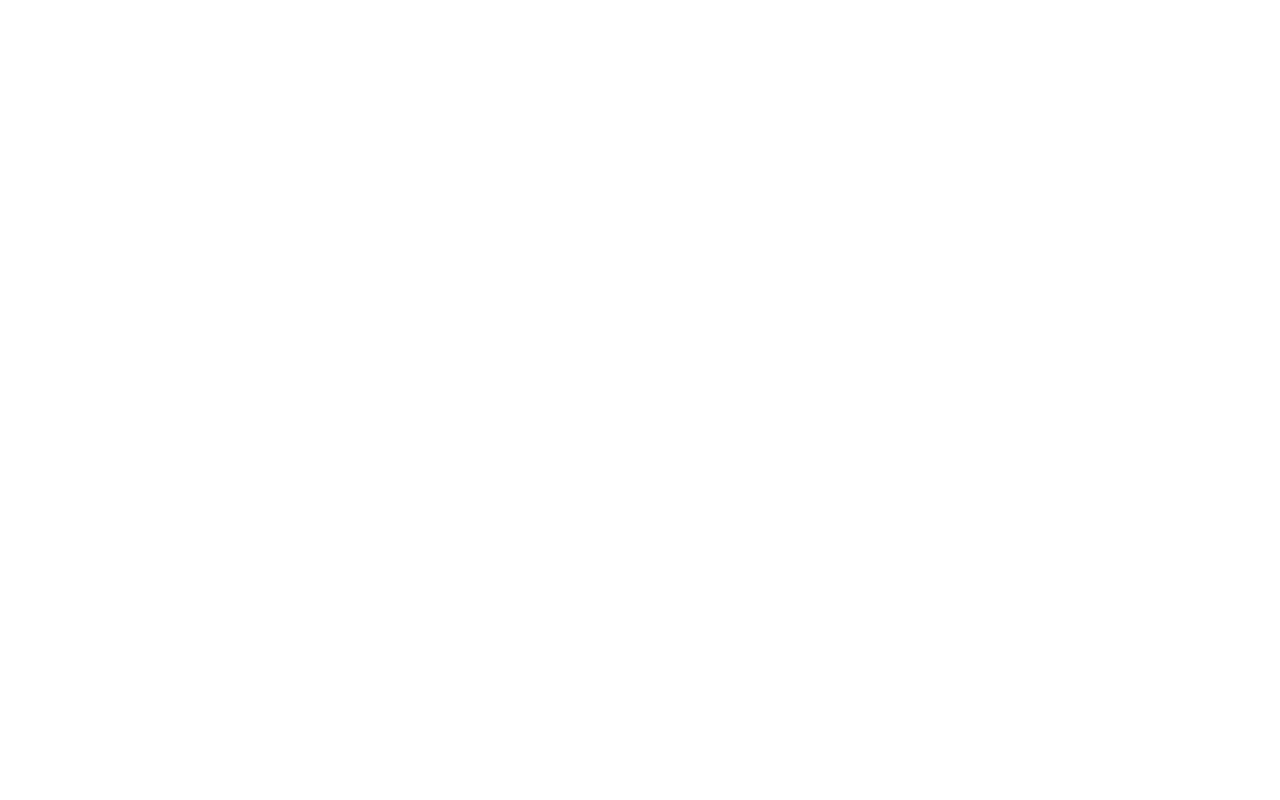
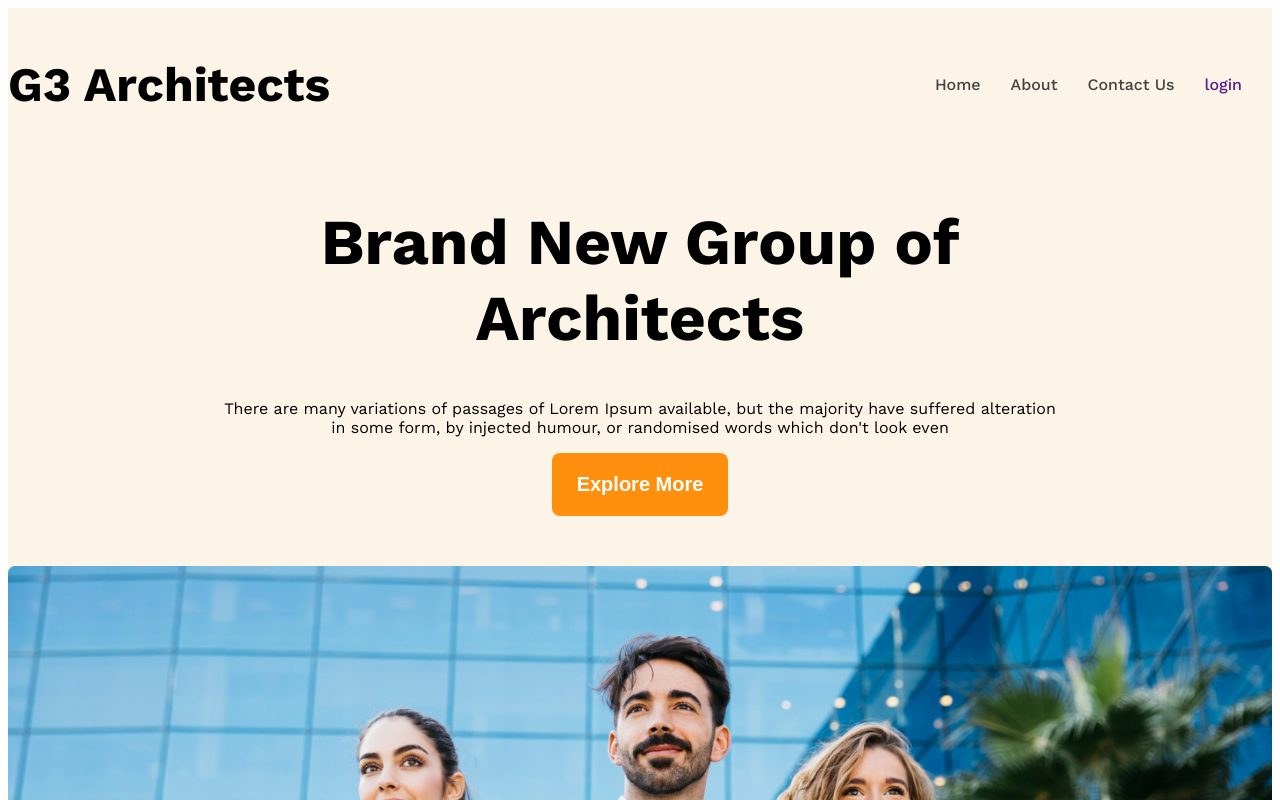
Before and after one commit to protivaghosh/g3-architects-website, a plain HTML site: page index.html in a window 1280 px wide. Shown: the top 800 px of the page. Drawn offline with nearby package versions, Linux system fonts and the light colour scheme; files that its build step writes are made by us from their sources.

Commit message:
fixed all file

```diff
--- a/index.html
+++ b/index.html
@@ -4,10 +4,29 @@
     <meta charset="UTF-8">
     <meta name="viewport" content="width=device-width, initial-scale=1.0">
     <title>G3 Architects</title>
-    <link rel="stylesheet" href=".style/style.css">
+    <link rel="stylesheet" href="style/style.css">
 </head>
-<body>
-    <header></header>
+<body class="work-sans-font">
+    <header class="bg-light">
+        <nav class="navbar display-flex">
+            <h3 class="brand">G3 Architects</h3>
+            <ul class="nav-links display-flex">
+                <li class="nav-item"><a href="" class="nav-link text-gray">Home</a></li>
+                <li class="nav-item"><a href="" class="nav-link text-gray">About</a></li>
+                <li class="nav-item"><a href="" class="nav-link text-gray">Contact Us</a></li>
+                <li class="nav-item"><a href="" class="nav-link">login</a></li>
+            </ul>
+        </nav>
+        <div class="banner">
+            <div class="banner-content">
+                <h1 class="banner-title">Brand New Group of Architects </h1>
+                <p class="banner-discription">There are many variations of passages of Lorem Ipsum available, but the majority have suffered alteration in some form, by injected humour, or randomised words which don't look even</p>
+                <button class="btn-primary">Explore More</button>
+            </div>
+
+         <img class="banner-image" src="./images/banner.png">
+        </div>
+    </header>
     <main></main>
     <footer></footer>
 </body>
--- a/style/style.css
+++ b/style/style.css
@@ -0,0 +1,75 @@
+@import url('https://fonts.googleapis.com/css2?family=Work+Sans:ital,wght@0,100..900;1,100..900&display=swap');
+
+.work-sans-font{
+    font-family: "Work Sans", sans-serif;
+    font-optical-sizing: auto;
+    font-weight: 400;
+    font-style: normal;
+  }
+  /*shared style*/
+.display-flex{
+    display: flex;
+}
+/*dark 02*/
+.text-gray{
+    color:#424242;
+}
+/*dark 03*/
+.text-light-gray{
+    color:#727272;
+}
+.bg-light{
+    background-color: rgba(225, 144, 14, 0.1);
+}
+.btn-primary{
+    background: rgb(255, 144, 14);
+    color:white;
+    padding: 20px 25px;
+    font-size: 1.25rem;
+    font-weight: 600;
+    border-radius: 8px;
+    border: none;
+}
+  /*header style*/
+
+  /*navbar related style*/
+  .navbar{
+   justify-content: space-between;
+   align-items: center;
+  }
+  .brand{
+    font-weight: 700;
+    font-size: 3rem;
+  }
+  .nav-item{
+   list-style: none;
+   margin-right: 30px;
+  }
+  .nav-link{
+    text-decoration: none;
+    font-weight: 500;
+  }
+  .navbar, .banner{
+    max-width: 1440px;
+    margin: 0 auto;
+  }
+  /*banner related style*/
+  .banner-content{
+    max-width: 850px;
+    margin: 0 auto;
+    text-align: center;
+    margin-bottom: 50px;
+  }
+  .banner-title{
+    font-weight: 700;
+    font-size: 4rem;
+  }
+  .banner-image{
+    width: 100%;
+  }
+  /*responsive media query*/
+  @media screen and (max-width:576px) {
+    .navbar, .nav-links{
+        flex-direction: column;
+    }
+  }
```
